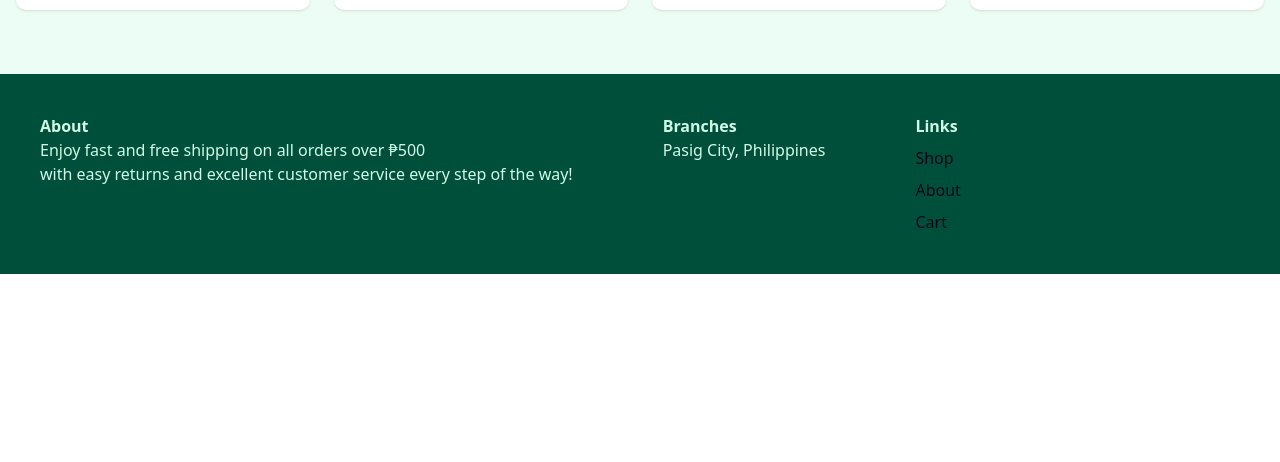
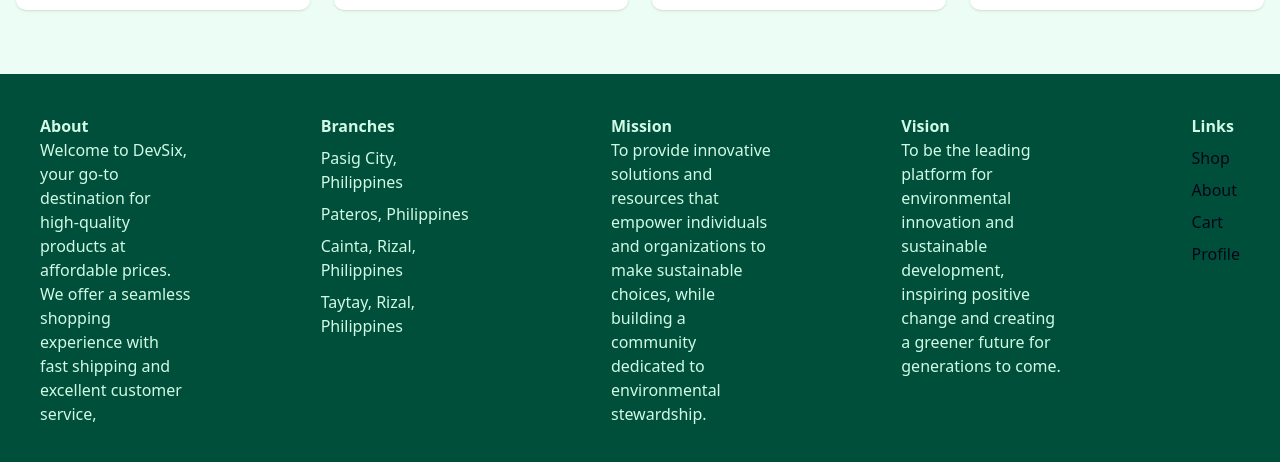
Before and after one commit to cuckoodile/Online_React, a React (Vite) app: page /home in a window 1280 px wide. Shown: the part 1318-1780 px from the top of the page. Before the commit the page ends 1592 px from the top, so only its background shows below. Built offline with nearby package versions, Linux system fonts and the light colour scheme.

Commit message:
footerUpdate

```diff
--- a/src/components/footer.jsx
+++ b/src/components/footer.jsx
@@ -3,30 +3,65 @@ import { Link } from "react-router-dom";
 
 export default function Footer() {
   return (
-    <div className="bg-emerald-900 max-w-screen p-[40px] flex  gap-[90px] ">
+    <div className="bg-emerald-900 max-w-screen p-[40px] flex  gap-[130px] justify-center">
 
-        <div>
+        <div className="w-[235px] gap-10">
 
             <p className="font-[700] text-emerald-100">
                 About
             </p>
 
             <p className="text-emerald-100">
-                Enjoy fast and free shipping on all orders over ₱500 <br />
-              with easy returns and excellent customer service every step of the way!
+            Welcome to DevSix, your go-to destination for high-quality products at affordable prices.
+            We offer a seamless shopping experience with fast shipping and excellent customer service,
              </p>
         </div>
 
-        <div>
+        <div className="w-[250px]">
 
-          <p className="font-[700] text-emerald-100">
+          <p className="font-[700] text-emerald-100 mb-2">
                 Branches
             </p>
 
-            <p className="text-emerald-100">
+            <p className="text-emerald-100 mb-2">
                 Pasig City, Philippines
             </p>
 
+            <p className="text-emerald-100 mb-2">
+               Pateros, Philippines
+            </p>
+
+            <p className="text-emerald-100 mb-2">
+               Cainta, Rizal, Philippines
+            </p>
+
+            <p className="text-emerald-100 mb-2">
+               Taytay, Rizal, Philippines
+            </p>
+
+        </div>
+
+
+        <div className={"w-[250px]"}>
+            <p className="font-[700] text-emerald-100">
+                Mission
+            </p>
+
+            <p className="text-emerald-100">
+            To provide innovative solutions and resources that empower individuals and organizations to make sustainable choices,
+             while building a community dedicated to environmental stewardship.
+            </p>
+        </div>
+
+        <div className={"w-[250px] gap-10"}>
+            <p className="font-[700] text-emerald-100">
+                Vision
+            </p>
+
+            <p className="text-emerald-100">
+            To be the leading platform for environmental innovation and sustainable development,
+            inspiring positive change and creating a greener future for generations to come.
+            </p>
         </div>
 
         <div>
@@ -36,19 +71,23 @@ export default function Footer() {
 
             <ul>
                 <li className="mb-2">
-                    <Link to="../allproducts">Shop</Link>
+                    <Link to="../allproducts" className="hover:text-emerald-300 transition-colors">Shop</Link>
                 </li>
 
                 <li className="mb-2">
-                    <Link to="../about">About</Link>
+                    <Link to="../about" className="hover:text-emerald-300 transition-colors">About</Link>
                 </li>
 
+                <li className="mb-2">
+                    <Link to="../cart" className="hover:text-emerald-300 transition-colors">Cart</Link>
+                </li>
                 <li>
-                    <Link to="../cart">Cart</Link>
+                    <Link to="../profilepage" className="hover:text-emerald-300 transition-colors">Profile</Link>
                 </li>
             </ul>
 
         </div>
+
     </div>
   );
 }
```
